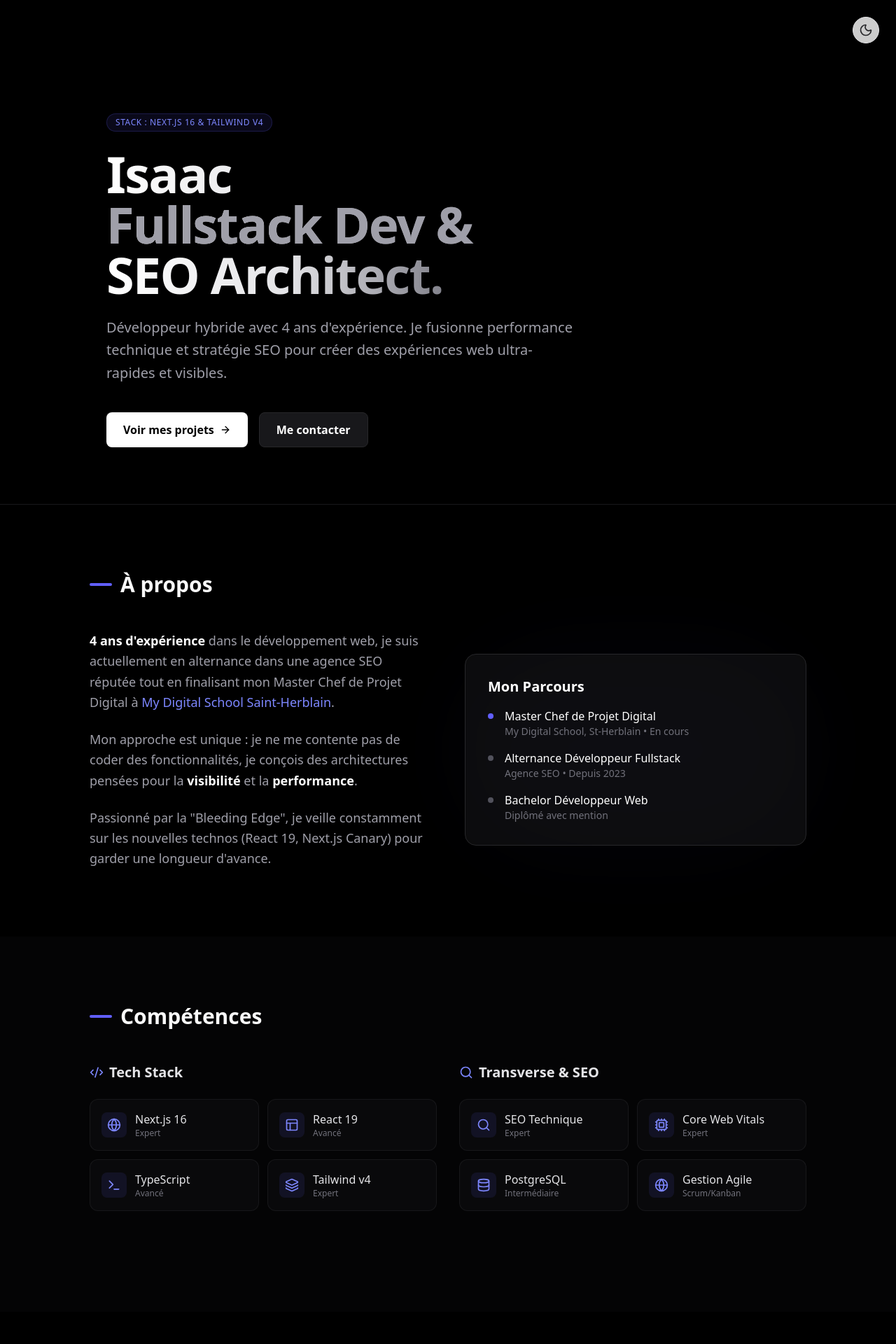
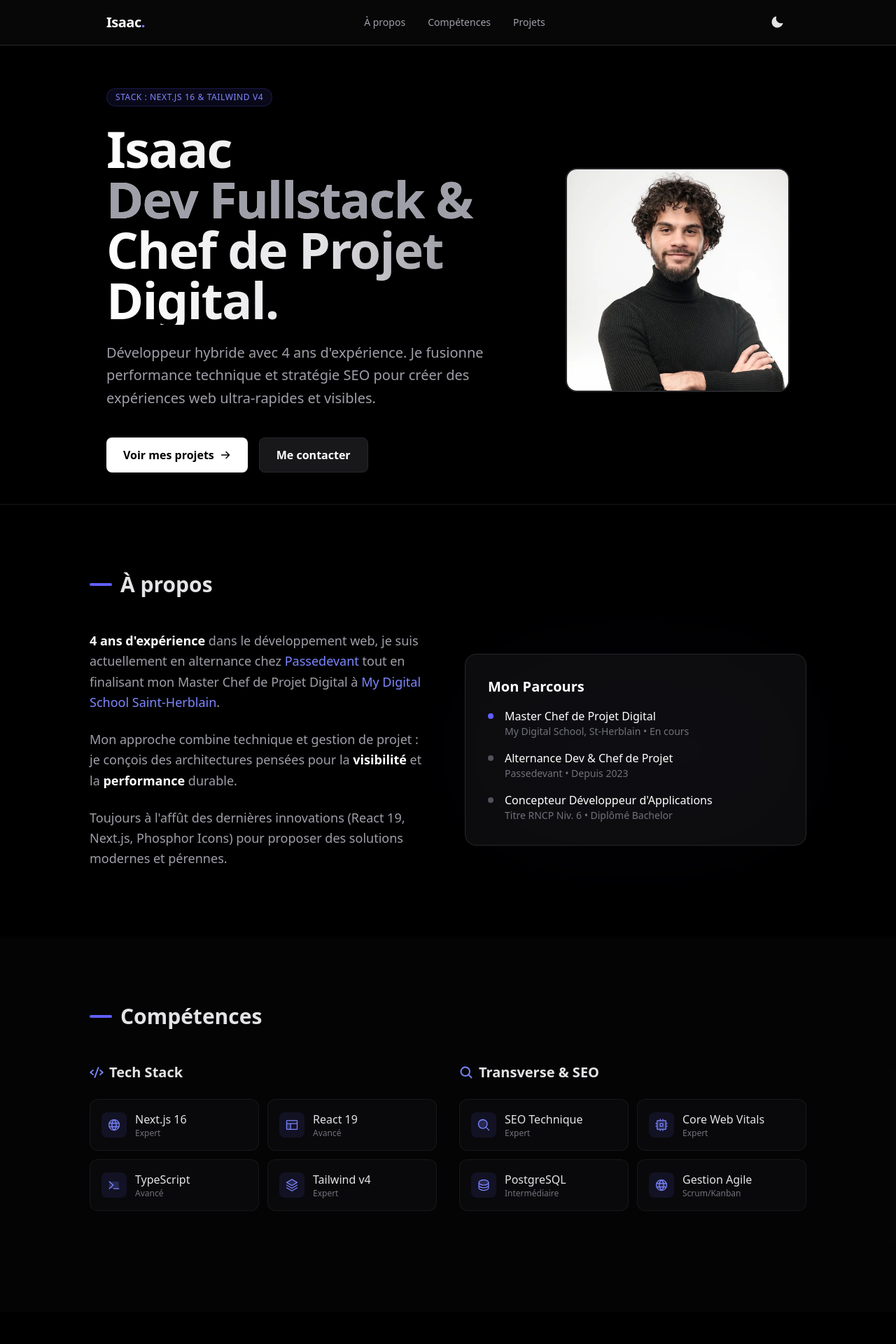
Before and after one commit to Dteeech/mds-devops-portfolio, a Next.js app: page / in a window 1280 px wide. Shown: the top 1920 px of the page at 70% size. Built offline with nearby package versions, Linux system fonts and the light colour scheme.

Commit message:
feat: Implement dark mode, update hero section with profile image and new content, and migrate icon library to Phosphor Icons.**

```diff
--- /dev/null
+++ b/app/components/Header.js
@@ -0,0 +1,43 @@
+'use client';
+
+import Link from 'next/link';
+import { ThemeToggle } from './ThemeToggle';
+import { motion } from 'framer-motion';
+
+export function Header() {
+  const links = [
+    { name: 'À propos', href: '#about' },
+    { name: 'Compétences', href: '#skills' },
+    { name: 'Projets', href: '#projects' },
+  ];
+
+  return (
+    <motion.header
+      initial={{ y: -100 }}
+      animate={{ y: 0 }}
+      className="fixed top-0 left-0 right-0 z-50 bg-white/80 dark:bg-zinc-950/80 backdrop-blur-md border-b border-zinc-200 dark:border-zinc-800"
+    >
+      <div className="max-w-5xl mx-auto px-6 h-16 flex items-center justify-between">
+        <Link href="/" className="font-bold text-xl tracking-tight text-zinc-900 dark:text-white">
+          Isaac<span className="text-indigo-600 dark:text-indigo-400">.</span>
+        </Link>
+
+        <nav className="hidden md:flex items-center gap-8">
+          {links.map((link) => (
+            <Link
+              key={link.name}
+              href={link.href}
+              className="text-sm font-medium text-zinc-600 dark:text-zinc-400 hover:text-indigo-600 dark:hover:text-indigo-400 transition-colors"
+            >
+              {link.name}
+            </Link>
+          ))}
+        </nav>
+
+        <div className="flex items-center gap-4">
+          <ThemeToggle />
+        </div>
+      </div>
+    </motion.header>
+  );
+}
--- a/app/components/ThemeToggle.js
+++ b/app/components/ThemeToggle.js
@@ -1,7 +1,7 @@
 'use client';
 
 import * as React from 'react';
-import { Moon, Sun } from 'lucide-react';
+import { Moon, Sun } from '@phosphor-icons/react';
 import { useTheme } from 'next-themes';
 import { motion } from 'framer-motion';
 
@@ -22,13 +22,13 @@ export function ThemeToggle() {
       whileHover={{ scale: 1.05 }}
       whileTap={{ scale: 0.95 }}
       onClick={() => setTheme(theme === 'dark' ? 'light' : 'dark')}
-      className="fixed top-6 right-6 z-50 p-2 rounded-full bg-white/80 dark:bg-zinc-900/80 backdrop-blur-sm border border-zinc-200 dark:border-zinc-800 shadow-lg text-zinc-800 dark:text-zinc-200 transition-colors"
+      className="p-2 rounded-full hover:bg-zinc-100 dark:hover:bg-zinc-800 text-zinc-800 dark:text-zinc-200 transition-colors"
       aria-label="Toggle Theme"
     >
       {theme === 'dark' ? (
-        <Moon className="w-5 h-5" />
+        <Moon className="w-5 h-5" weight="fill" />
       ) : (
-        <Sun className="w-5 h-5" />
+        <Sun className="w-5 h-5" weight="fill" />
       )}
     </motion.button>
   );
--- a/app/components/ui-client.js
+++ b/app/components/ui-client.js
@@ -1,34 +1,36 @@
 'use client';
 
 import { motion } from 'framer-motion';
-import { ArrowRight, ExternalLink, Layout } from 'lucide-react';
+import { ArrowRight, ArrowSquareOut, Layout } from '@phosphor-icons/react';
+import Image from 'next/image';
 
 export function HeroSection() {
   return (
-    <section className="min-h-[90vh] flex flex-col justify-center items-start max-w-5xl mx-auto px-6 pt-20">
+    <section className="min-h-[90vh] flex flex-col md:flex-row justify-between items-center max-w-5xl mx-auto px-6 pt-32 md:pt-20 gap-12">
+      <div className="flex-1">
         <motion.div
           initial={{ opacity: 0, y: 20 }}
           animate={{ opacity: 1, y: 0 }}
           transition={{ duration: 0.5 }}
         >
-        <span className="inline-block px-3 py-1 mb-6 text-xs font-medium tracking-wider text-indigo-400 uppercase bg-indigo-500/10 rounded-full border border-indigo-500/20">
+          <span className="inline-block px-3 py-1 mb-6 text-xs font-medium tracking-wider text-indigo-600 dark:text-indigo-400 uppercase bg-indigo-500/10 rounded-full border border-indigo-500/20">
             Stack : Next.js 16 & Tailwind v4
           </span>
         </motion.div>
 
         <motion.h1
-        className="text-5xl md:text-7xl font-bold tracking-tight mb-6 bg-clip-text text-transparent bg-gradient-to-r from-white via-zinc-200 to-zinc-500"
+          className="text-5xl md:text-7xl font-bold tracking-tight mb-6 bg-clip-text text-transparent bg-gradient-to-r from-zinc-900 via-zinc-700 to-zinc-500 dark:from-white dark:via-zinc-200 dark:to-zinc-500"
           initial={{ opacity: 0, y: 20 }}
           animate={{ opacity: 1, y: 0 }}
           transition={{ duration: 0.5, delay: 0.1 }}
         >
           Isaac <br />
-        <span className="text-zinc-400">Fullstack Dev &</span> <br />
-        SEO Architect.
+          <span className="text-zinc-500 dark:text-zinc-400">Dev Fullstack &</span> <br />
+          Chef de Projet Digital.
         </motion.h1>
 
         <motion.p
-        className="text-xl text-zinc-400 max-w-2xl mb-10 leading-relaxed"
+          className="text-xl text-zinc-600 dark:text-zinc-400 max-w-2xl mb-10 leading-relaxed"
           initial={{ opacity: 0, y: 20 }}
           animate={{ opacity: 1, y: 0 }}
           transition={{ duration: 0.5, delay: 0.2 }}
@@ -42,13 +44,30 @@ export function HeroSection() {
           transition={{ duration: 0.5, delay: 0.3 }}
           className="flex gap-4"
         >
-        <a href="#projects" className="group flex items-center gap-2 px-6 py-3 bg-white text-black font-semibold rounded-lg hover:bg-zinc-200 transition-colors">
+          <a href="#projects" className="group flex items-center gap-2 px-6 py-3 bg-zinc-900 text-white dark:bg-white dark:text-black font-semibold rounded-lg hover:bg-zinc-800 dark:hover:bg-zinc-200 transition-colors">
             Voir mes projets
-          <ArrowRight className="w-4 h-4 group-hover:translate-x-1 transition-transform" />
+            <ArrowRight className="w-4 h-4 group-hover:translate-x-1 transition-transform" weight="bold" />
           </a>
-        <a href="#contact" className="flex items-center gap-2 px-6 py-3 bg-zinc-900 text-white font-semibold rounded-lg border border-zinc-800 hover:bg-zinc-800 transition-colors">
+          <a href="#contact" className="flex items-center gap-2 px-6 py-3 bg-white dark:bg-zinc-900 text-zinc-900 dark:text-white font-semibold rounded-lg border border-zinc-200 dark:border-zinc-800 hover:bg-zinc-50 dark:hover:bg-zinc-800 transition-colors">
             Me contacter
           </a>
+        </motion.div>
+      </div>
+
+      <motion.div
+        initial={{ opacity: 0, scale: 0.9 }}
+        animate={{ opacity: 1, scale: 1 }}
+        transition={{ duration: 0.5, delay: 0.2 }}
+        className="relative w-64 h-64 md:w-80 md:h-80 flex-shrink-0"
+      >
+
+        <Image
+          src="/Isaac-MARSHALL.webp"
+          alt="Isaac Marshall"
+          fill
+          className="w-full h-full object-cover object-[65%_25%] rounded-2xl border-2 border-zinc-200 dark:border-zinc-800 shadow-2xl relative z-10"
+          priority
+        />
       </motion.div>
     </section>
   );
@@ -71,24 +90,24 @@ export function ProjectCard({ title, description, tags, color }) {
   return (
     <motion.div
       whileHover={{ y: -5 }}
-      className="group relative p-6 rounded-2xl bg-zinc-900/50 border border-zinc-800 hover:border-zinc-700 transition-colors overflow-hidden"
+      className="group relative p-6 rounded-2xl bg-white dark:bg-zinc-900/50 border border-zinc-200 dark:border-zinc-800 hover:border-zinc-300 dark:hover:border-zinc-700 transition-colors overflow-hidden shadow-sm dark:shadow-none"
     >
       <div className={`absolute inset-0 bg-gradient-to-br ${color} opacity-0 group-hover:opacity-5 transition-opacity duration-500`} />
 
       <div className="relative z-10">
         <div className="flex justify-between items-start mb-4">
-          <div className="p-3 bg-zinc-950 rounded-xl border border-zinc-800 group-hover:border-zinc-700 transition-colors">
-            <Layout className="w-6 h-6 text-zinc-400 group-hover:text-white transition-colors" />
+          <div className="p-3 bg-zinc-50 dark:bg-zinc-950 rounded-xl border border-zinc-100 dark:border-zinc-800 group-hover:border-zinc-200 dark:group-hover:border-zinc-700 transition-colors">
+            <Layout className="w-6 h-6 text-zinc-500 dark:text-zinc-400 group-hover:text-zinc-900 dark:group-hover:text-white transition-colors" weight="duotone" />
           </div>
-          <ExternalLink className="w-5 h-5 text-zinc-600 group-hover:text-white transition-colors" />
+          <ArrowSquareOut className="w-5 h-5 text-zinc-400 dark:text-zinc-600 group-hover:text-zinc-900 dark:group-hover:text-white transition-colors" weight="bold" />
         </div>
 
-        <h3 className="text-xl font-bold mb-2 text-zinc-100 group-hover:text-white transition-colors">{title}</h3>
-        <p className="text-zinc-400 mb-6 line-clamp-2">{description}</p>
+        <h3 className="text-xl font-bold mb-2 text-zinc-900 dark:text-zinc-100 group-hover:text-black dark:group-hover:text-white transition-colors">{title}</h3>
+        <p className="text-zinc-600 dark:text-zinc-400 mb-6 line-clamp-2">{description}</p>
 
         <div className="flex flex-wrap gap-2">
           {tags.map((tag) => (
-            <span key={tag} className="px-2 py-1 text-xs font-medium text-zinc-400 bg-zinc-950 border border-zinc-800 rounded-md">
+            <span key={tag} className="px-2 py-1 text-xs font-medium text-zinc-600 dark:text-zinc-400 bg-zinc-100 dark:bg-zinc-950 border border-zinc-200 dark:border-zinc-800 rounded-md">
               {tag}
             </span>
           ))}
@@ -102,13 +121,13 @@ export function SkillBadge({ icon, name, level }) {
   return (
     <motion.div
       whileHover={{ scale: 1.05 }}
-      className="flex items-center gap-3 p-4 rounded-xl bg-zinc-900/30 border border-zinc-800/50 hover:bg-zinc-900 hover:border-zinc-700 transition-all cursor-default"
+      className="flex items-center gap-3 p-4 rounded-xl bg-white dark:bg-zinc-900/30 border border-zinc-200 dark:border-zinc-800/50 hover:bg-zinc-50 dark:hover:bg-zinc-900 hover:border-zinc-300 dark:hover:border-zinc-700 transition-all cursor-default shadow-sm dark:shadow-none"
     >
-      <div className="p-2 rounded-lg bg-indigo-500/10 text-indigo-400">
+      <div className="p-2 rounded-lg bg-indigo-500/10 text-indigo-600 dark:text-indigo-400">
         {icon}
       </div>
       <div>
-        <div className="font-medium text-zinc-200">{name}</div>
+        <div className="font-medium text-zinc-800 dark:text-zinc-200">{name}</div>
         <div className="text-xs text-zinc-500">{level}</div>
       </div>
     </motion.div>
@@ -134,10 +153,10 @@ export function TechStack() {
           whileInView={{ opacity: 1, scale: 1 }}
           viewport={{ once: true }}
           transition={{ delay: i * 0.1 }}
-          className="flex items-center justify-between p-4 rounded-lg bg-zinc-900 border border-zinc-800"
+          className="flex items-center justify-between p-4 rounded-lg bg-zinc-50 dark:bg-zinc-900 border border-zinc-200 dark:border-zinc-800 shadow-sm dark:shadow-none"
         >
-          <span className="font-medium text-zinc-300">{tool.name}</span>
-          <span className="text-xs text-zinc-600">{tool.type}</span>
+          <span className="font-medium text-zinc-700 dark:text-zinc-300">{tool.name}</span>
+          <span className="text-xs text-zinc-500 dark:text-zinc-600">{tool.type}</span>
         </motion.div>
       ))}
     </div>
--- a/app/globals.css
+++ b/app/globals.css
@@ -1,4 +1,6 @@
 @import "tailwindcss";
+
+@variant dark (&:where(.dark, .dark *));
 
 @theme {
   --font-sans: var(--font-geist-sans), ui-sans-serif, system-ui, sans-serif;
@@ -16,8 +18,6 @@
 }
 
 body {
-  background-color: var(--background);
-  color: var(--foreground);
   font-family: var(--font-sans);
   -webkit-font-smoothing: antialiased;
   -moz-osx-font-smoothing: grayscale;
--- a/app/layout.js
+++ b/app/layout.js
@@ -1,7 +1,7 @@
 import { Geist, Geist_Mono } from "next/font/google";
 import "./globals.css";
 import { ThemeProvider } from "./providers";
-import { ThemeToggle } from "./components/ThemeToggle";
+import { Header } from "./components/Header";
 
 const geistSans = Geist({
   variable: "--font-geist-sans",
@@ -20,12 +20,12 @@ export const metadata = {
 
 export default function RootLayout({ children }) {
   return (
-    <html lang="en" suppressHydrationWarning>
+    <html lang="en" suppressHydrationWarning className="scroll-smooth">
       <body
         className={`${geistSans.variable} ${geistMono.variable} antialiased bg-white dark:bg-black text-zinc-900 dark:text-zinc-50 transition-colors duration-300`}
       >
         <ThemeProvider attribute="class" defaultTheme="dark" enableSystem>
-          <ThemeToggle />
+          <Header />
           {children}
         </ThemeProvider>
       </body>
--- a/app/page.js
+++ b/app/page.js
@@ -1,20 +1,21 @@
 
-import { Code2, Database, Globe, Layout, Search, Terminal, Cpu, Layers } from 'lucide-react';
+
+import { Code, Database, Globe, Layout, MagnifyingGlass, Terminal, Cpu, Stack } from '@phosphor-icons/react/dist/ssr';
 import { HeroSection, Reveal, ProjectCard, SkillBadge, TechStack } from './components/ui-client';
 
 export const metadata = {
-  title: 'Isaac | Fullstack Dev & SEO Architect',
-  description: 'Portfolio de Isaac, développeur Fullstack spécialisé Next.js, React et SEO Technique.',
+  title: 'Isaac | Dev Fullstack & Chef de Projet Digital',
+  description: 'Portfolio de Isaac, développeur Fullstack et Chef de Projet Digital chez Passedevant.',
 };
 
 export default function Home() {
   return (
-    <main className="bg-black min-h-screen selection:bg-indigo-500/30">
+    <main className="min-h-screen selection:bg-indigo-500/30 bg-zinc-50 dark:bg-black text-zinc-900 dark:text-zinc-200 transaction-colors duration-300">
       {/* Hero Section */}
       <HeroSection />
 
       {/* About Section */}
-      <section id="about" className="py-24 px-6 border-t border-zinc-900">
+      <section id="about" className="py-24 px-6 border-t border-zinc-200 dark:border-zinc-900">
         <div className="max-w-5xl mx-auto">
           <Reveal>
             <h2 className="text-3xl font-bold mb-12 flex items-center gap-3">
@@ -22,41 +23,41 @@ export default function Home() {
               À propos
             </h2>
             <div className="grid md:grid-cols-2 gap-12 items-center">
-              <div className="space-y-6 text-zinc-400 text-lg leading-relaxed">
+              <div className="space-y-6 text-zinc-600 dark:text-zinc-400 text-lg leading-relaxed">
                 <p>
-                  <strong className="text-white">4 ans d'expérience</strong> dans le développement web, je suis actuellement en alternance dans une agence SEO réputée tout en finalisant mon Master Chef de Projet Digital à <span className="text-indigo-400">My Digital School Saint-Herblain</span>.
+                  <strong className="text-zinc-900 dark:text-white">4 ans d'expérience</strong> dans le développement web, je suis actuellement en alternance chez <a href="https://passedevant.net" target="_blank" className="text-indigo-600 dark:text-indigo-400 hover:underline">Passedevant</a> tout en finalisant mon Master Chef de Projet Digital à <span className="text-indigo-600 dark:text-indigo-400">My Digital School Saint-Herblain</span>.
                 </p>
                 <p>
-                  Mon approche est unique : je ne me contente pas de coder des fonctionnalités, je conçois des architectures pensées pour la <strong className="text-white">visibilité</strong> et la <strong className="text-white">performance</strong>.
+                  Mon approche combine technique et gestion de projet : je conçois des architectures pensées pour la <strong className="text-zinc-900 dark:text-white">visibilité</strong> et la <strong className="text-zinc-900 dark:text-white">performance</strong> durable.
                 </p>
                 <p>
-                  Passionné par la "Bleeding Edge", je veille constamment sur les nouvelles technos (React 19, Next.js Canary) pour garder une longueur d'avance.
+                  Toujours à l'affût des dernières innovations (React 19, Next.js, Phosphor Icons) pour proposer des solutions modernes et pérennes.
                 </p>
               </div>
               <div className="relative">
                 <div className="absolute inset-0 bg-indigo-500/20 blur-3xl rounded-full opacity-20"></div>
-                <div className="relative p-8 bg-zinc-900/50 border border-zinc-800 rounded-2xl">
-                  <h3 className="text-xl font-semibold text-white mb-4">Mon Parcours</h3>
+                <div className="relative p-8 bg-white dark:bg-zinc-900/50 border border-zinc-200 dark:border-zinc-800 rounded-2xl shadow-sm dark:shadow-none">
+                  <h3 className="text-xl font-semibold text-zinc-900 dark:text-white mb-4">Mon Parcours</h3>
                   <ul className="space-y-4">
                     <li className="flex gap-4">
                       <div className="w-2 h-2 mt-2 rounded-full bg-indigo-500"></div>
                       <div>
-                        <div className="text-white font-medium">Master Chef de Projet Digital</div>
+                        <div className="text-zinc-900 dark:text-white font-medium">Master Chef de Projet Digital</div>
                         <div className="text-sm text-zinc-500">My Digital School, St-Herblain • En cours</div>
                       </div>
                     </li>
                     <li className="flex gap-4">
-                      <div className="w-2 h-2 mt-2 rounded-full bg-zinc-600"></div>
+                      <div className="w-2 h-2 mt-2 rounded-full bg-zinc-400 dark:bg-zinc-600"></div>
                       <div>
-                        <div className="text-white font-medium">Alternance Développeur Fullstack</div>
-                        <div className="text-sm text-zinc-500">Agence SEO • Depuis 2023</div>
+                        <div className="text-zinc-900 dark:text-white font-medium">Alternance Dev & Chef de Projet</div>
+                        <div className="text-sm text-zinc-500">Passedevant • Depuis 2023</div>
                       </div>
                     </li>
                     <li className="flex gap-4">
-                      <div className="w-2 h-2 mt-2 rounded-full bg-zinc-600"></div>
+                      <div className="w-2 h-2 mt-2 rounded-full bg-zinc-400 dark:bg-zinc-600"></div>
                       <div>
-                        <div className="text-white font-medium">Bachelor Développeur Web</div>
-                        <div className="text-sm text-zinc-500">Diplômé avec mention</div>
+                        <div className="text-zinc-900 dark:text-white font-medium">Concepteur Développeur d'Applications</div>
+                        <div className="text-sm text-zinc-500">Titre RNCP Niv. 6 • Diplômé Bachelor</div>
                       </div>
                     </li>
                   </ul>
@@ -68,7 +69,7 @@ export default function Home() {
       </section>
 
       {/* Skills Section */}
-      <section id="skills" className="py-24 px-6 bg-zinc-900/20">
+      <section id="skills" className="py-24 px-6 bg-zinc-100 dark:bg-zinc-900/20">
         <div className="max-w-5xl mx-auto">
           <Reveal>
             <h2 className="text-3xl font-bold mb-12 flex items-center gap-3">
@@ -78,28 +79,28 @@ export default function Home() {
 
             <div className="grid grid-cols-1 md:grid-cols-2 gap-8 mb-12">
               <div>
-                <h3 className="text-xl font-semibold mb-6 text-zinc-200 flex items-center gap-2">
-                  <Code2 className="w-5 h-5 text-indigo-400" />
+                <h3 className="text-xl font-semibold mb-6 text-zinc-800 dark:text-zinc-200 flex items-center gap-2">
+                  <Code className="w-5 h-5 text-indigo-500 dark:text-indigo-400" weight="bold" />
                   Tech Stack
                 </h3>
                 <div className="grid grid-cols-1 sm:grid-cols-2 gap-3">
-                  <SkillBadge icon={<Globe className="w-5 h-5" />} name="Next.js 16" level="Expert" />
-                  <SkillBadge icon={<Layout className="w-5 h-5" />} name="React 19" level="Avancé" />
-                  <SkillBadge icon={<Terminal className="w-5 h-5" />} name="TypeScript" level="Avancé" />
-                  <SkillBadge icon={<Layers className="w-5 h-5" />} name="Tailwind v4" level="Expert" />
+                  <SkillBadge icon={<Globe className="w-5 h-5" weight="duotone" />} name="Next.js 16" level="Expert" />
+                  <SkillBadge icon={<Layout className="w-5 h-5" weight="duotone" />} name="React 19" level="Avancé" />
+                  <SkillBadge icon={<Terminal className="w-5 h-5" weight="duotone" />} name="TypeScript" level="Avancé" />
+                  <SkillBadge icon={<Stack className="w-5 h-5" weight="duotone" />} name="Tailwind v4" level="Expert" />
                 </div>
               </div>
 
               <div>
-                <h3 className="text-xl font-semibold mb-6 text-zinc-200 flex items-center gap-2">
-                  <Search className="w-5 h-5 text-indigo-400" />
+                <h3 className="text-xl font-semibold mb-6 text-zinc-800 dark:text-zinc-200 flex items-center gap-2">
+                  <MagnifyingGlass className="w-5 h-5 text-indigo-500 dark:text-indigo-400" weight="bold" />
                   Transverse & SEO
                 </h3>
                 <div className="grid grid-cols-1 sm:grid-cols-2 gap-3">
-                  <SkillBadge icon={<Search className="w-5 h-5" />} name="SEO Technique" level="Expert" />
-                  <SkillBadge icon={<Cpu className="w-5 h-5" />} name="Core Web Vitals" level="Expert" />
-                  <SkillBadge icon={<Database className="w-5 h-5" />} name="PostgreSQL" level="Intermédiaire" />
-                  <SkillBadge icon={<Globe className="w-5 h-5" />} name="Gestion Agile" level="Scrum/Kanban" />
+                  <SkillBadge icon={<MagnifyingGlass className="w-5 h-5" weight="duotone" />} name="SEO Technique" level="Expert" />
+                  <SkillBadge icon={<Cpu className="w-5 h-5" weight="duotone" />} name="Core Web Vitals" level="Expert" />
+                  <SkillBadge icon={<Database className="w-5 h-5" weight="duotone" />} name="PostgreSQL" level="Intermédiaire" />
+                  <SkillBadge icon={<Globe className="w-5 h-5" weight="duotone" />} name="Gestion Agile" level="Scrum/Kanban" />
                 </div>
               </div>
             </div>
@@ -140,24 +141,24 @@ export default function Home() {
       </section>
 
       {/* Experience & Stack Section */}
-      <section className="py-24 px-6 border-t border-zinc-900 bg-zinc-950">
+      <section className="py-24 px-6 border-t border-zinc-200 dark:border-zinc-900 bg-white dark:bg-zinc-950">
         <div className="max-w-5xl mx-auto">
           <Reveal>
             <div className="flex flex-col md:flex-row gap-12">
               <div className="md:w-1/2">
                 <h2 className="text-3xl font-bold mb-8">Mon Environnement</h2>
-                <p className="text-zinc-400 mb-8">
+                <p className="text-zinc-600 dark:text-zinc-400 mb-8">
                   J'utilise une suite d'outils modernes pour garantir productivité et qualité de code.
                 </p>
                 <TechStack />
               </div>
-              <div className="md:w-1/2 bg-zinc-900/30 rounded-2xl p-8 border border-zinc-800 flex flex-col justify-center items-center text-center">
-                <h3 className="text-2xl font-bold mb-4 text-white">Prêt à collaborer ?</h3>
-                <p className="text-zinc-400 mb-8">
+              <div className="md:w-1/2 bg-zinc-50 dark:bg-zinc-900/30 rounded-2xl p-8 border border-zinc-200 dark:border-zinc-800 flex flex-col justify-center items-center text-center">
+                <h3 className="text-2xl font-bold mb-4 text-zinc-900 dark:text-white">Prêt à collaborer ?</h3>
+                <p className="text-zinc-600 dark:text-zinc-400 mb-8">
                   Je suis à l'écoute d'opportunités pour des projets ambitieux nécessitant une expertise technique pointue.
                 </p>
                 <a
-                  href="mailto:isaac@example.com"
+                  href="mailto:isaac.passedevant@gmail.com"
                   className="inline-flex items-center gap-2 px-8 py-4 bg-indigo-600 hover:bg-indigo-700 text-white font-bold rounded-full transition-all hover:scale-105 shadow-lg shadow-indigo-500/20"
                 >
                   Me contacter
@@ -168,7 +169,7 @@ export default function Home() {
         </div>
       </section>
 
-      <footer className="py-8 text-center text-zinc-600 text-sm border-t border-zinc-900">
+      <footer className="py-8 text-center text-zinc-500 dark:text-zinc-600 text-sm border-t border-zinc-200 dark:border-zinc-900 bg-zinc-50 dark:bg-black">
         <p>© 2025 Isaac. Construit avec Next.js 16 & Tailwind v4.</p>
       </footer>
     </main>
--- a/package.json
+++ b/package.json
@@ -20,6 +20,7 @@
     "@opentelemetry/resources": "^2.5.0",
     "@opentelemetry/sdk-node": "^0.211.0",
     "@opentelemetry/semantic-conventions": "^1.39.0",
+    "@phosphor-icons/react": "^2.1.10",
     "framer-motion": "^12.23.26",
     "lucide-react": "^0.562.0",
     "next": "16.1.1-canary.0",
```
Also changed, not shown: public/Isaac-MARSHALL.webp (added), 1 other file (tests, documents, lock files or other folders). Lines whose indentation alone changed are shown as unchanged.
